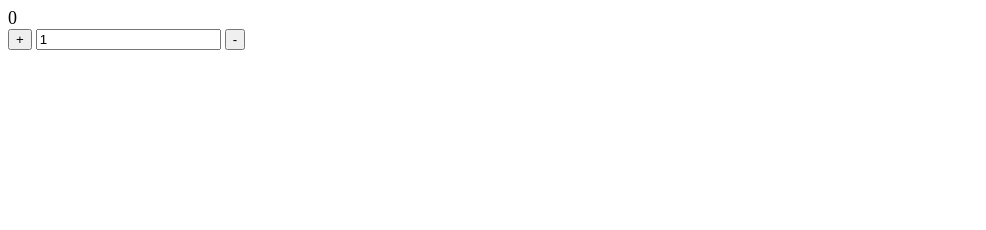
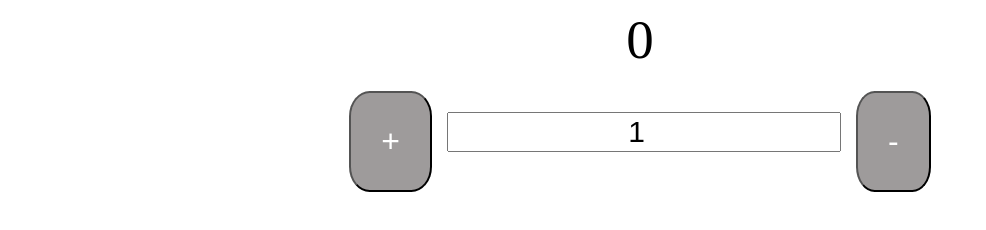
Before and after one commit to austintip/project-1-assessment, a plain HTML site: page index.html in a window 1280 px wide. Shown: the whole page, without its empty margins (0-986 px from the left). Drawn offline with Linux system fonts and the light colour scheme.

Commit message:
imade it look prettier at least

```diff
--- a/css/style.css
+++ b/css/style.css
@@ -1,4 +1,31 @@
+body {
+    text-align: center;
+}
+
 #number-display{
+    display: flex;
+    justify-content: center;
     color: black;
-    font-size:large
+    font-size:55px
 }
+
+.container {
+    display: flex;
+    align-items: center;
+    justify-content: center;
+    align-content: center;;
+}
+#number-input {
+    margin: auto 15px auto 15px;
+    text-align: center;
+    font-size: 30px;
+
+}
+.buttons {
+    color: white;
+    font-size: xx-large;
+    background-color: rgb(158, 155, 155);
+    border-radius: 25%;
+    padding: 30px;
+    margin: 20px 0 0 0;
+}
--- a/index.html
+++ b/index.html
@@ -11,11 +11,13 @@
     <!--make a number display  -->
     <div id="number-display">
     </div>
+    <div class=container>
     <!-- make a plus button -->
-    <button type=button id="plus">+</button>
+        <button type=button id="plus" class="buttons">+</button>
     <!-- make an input box -->
-    <input type=number id="number-input" value=1>
+        <input type=number id="number-input" value=1>
     <!-- make a minus box -->
-    <button type=button id="minus">-</button>
+        <button type=button id="minus" class="buttons">-</button>
+    </div>
 </body>
 </html>
```
